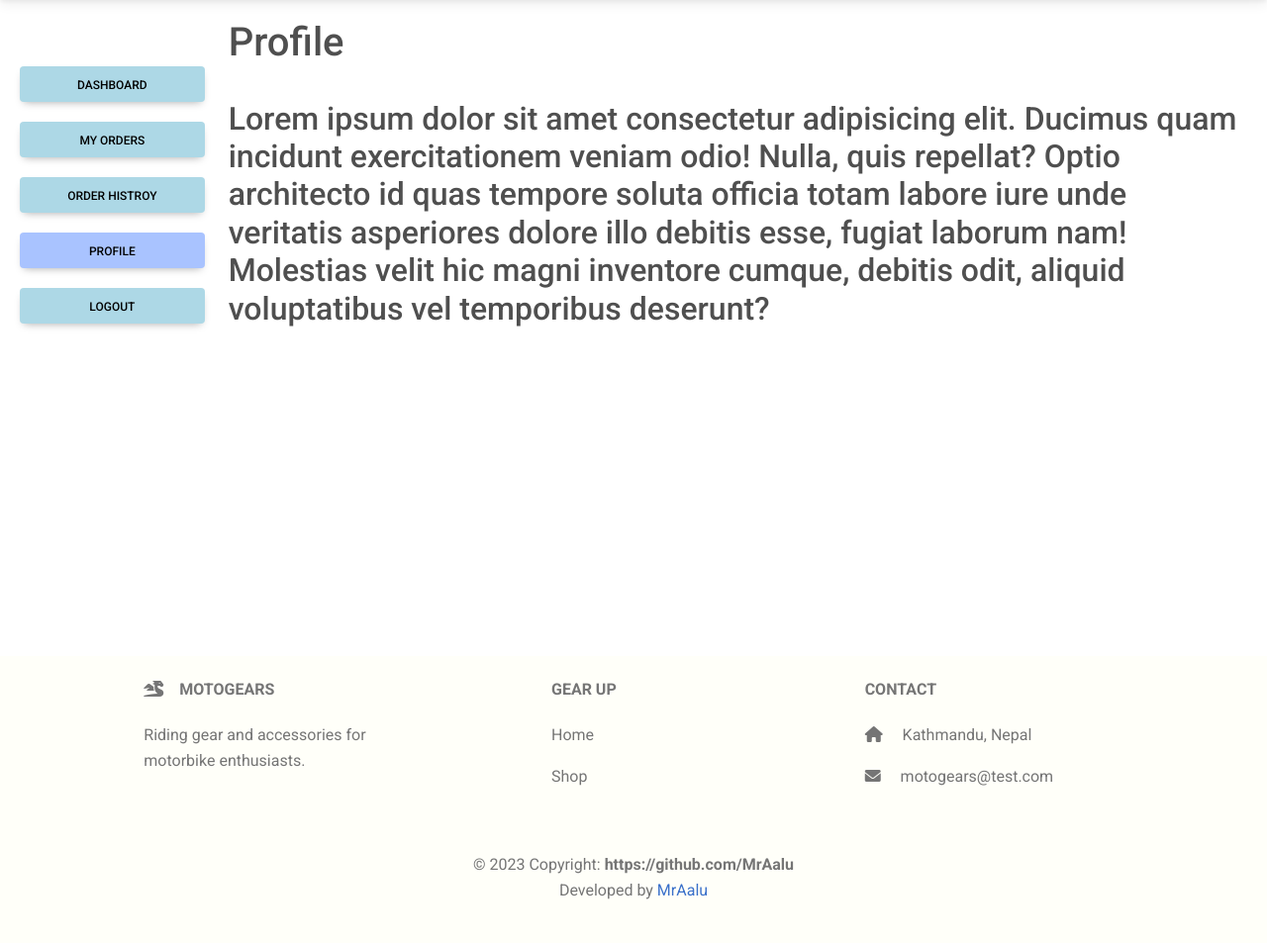
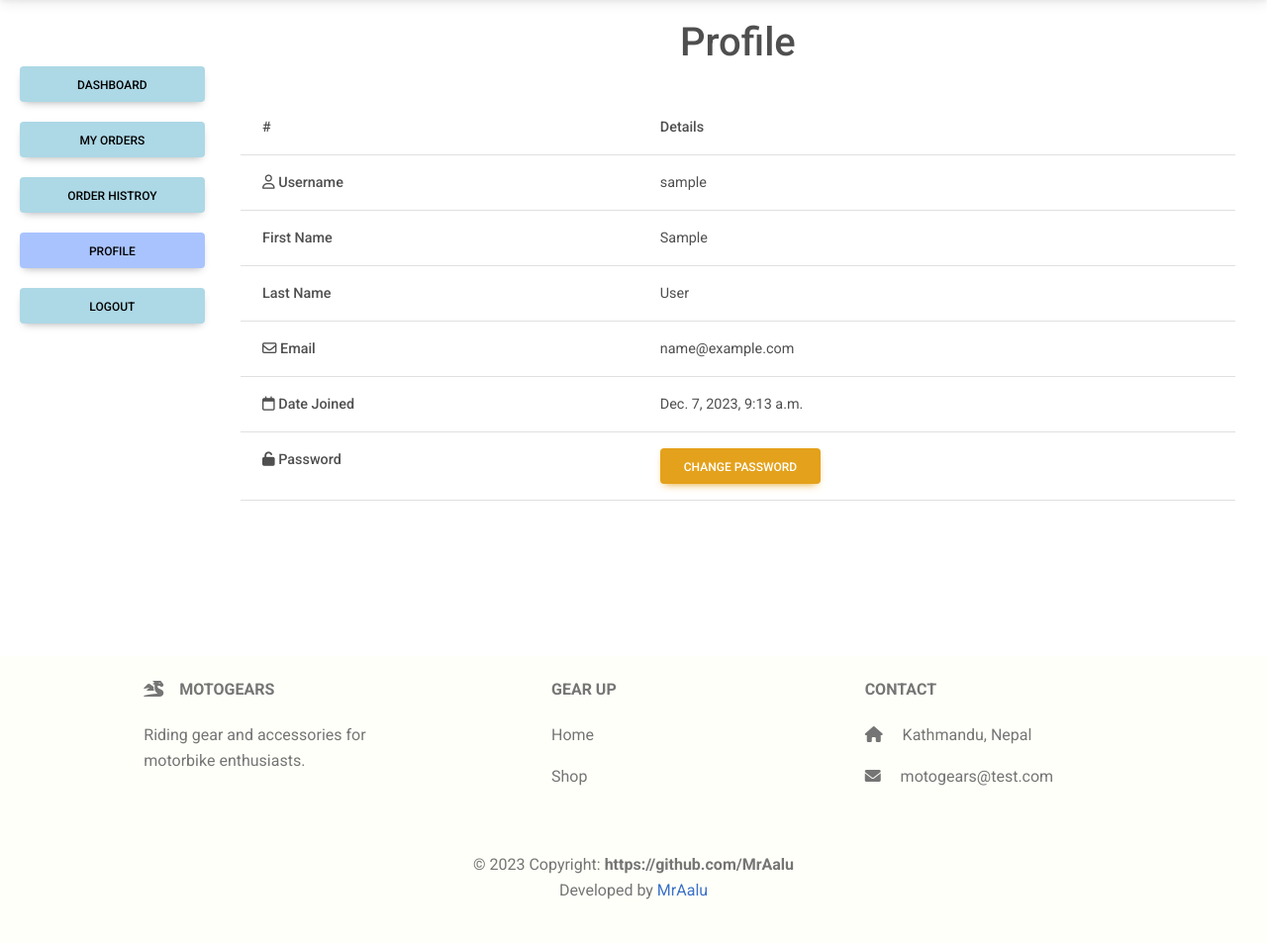
Before and after one commit to MrAalu/Django_Fullstack_Ecommerce_MotoGears, a Django app: page /profile/userprofile/ in a window 1280 px wide. Shown: the part 77-1030 px from the top of the page at 99% size. Run offline with Django 4.2, Linux system fonts and the light colour scheme; the visitor is signed in with stand-in values (Sample User, id 1); data comes from the database, SQL or seed files in the repository; data that the repository does not hold is empty; parts of the project's set-up code (start-up, migrations or seed data) failed here and were passed over; some libraries are stand-ins or nearby versions.

Commit message:
Profile section added on UserProfile

```diff
--- a/userprofile/templates/userprofile/dashboard.html
+++ b/userprofile/templates/userprofile/dashboard.html
@@ -6,7 +6,9 @@
     profile_sidebar_dashboard.style.background = 'rgb(169, 195, 255)'
   </script>
 
-  <h1>Dashboard</h1>
+  <h1 class="h1 text-center">Dashboard</h1>
+
   <br />
-  <h2>Lorem ipsum dolor sit amet consectetur adipisicing elit. Ducimus quam incidunt exercitationem veniam odio! Nulla, quis repellat? Optio architecto id quas tempore soluta officia totam labore iure unde veritatis asperiores dolore illo debitis esse, fugiat laborum nam! Molestias velit hic magni inventore cumque, debitis odit, aliquid voluptatibus vel temporibus deserunt?</h2>
+
+  <p class="text-center">Lorem ipsum dolor sit amet consectetur, adipisicing elit. Nobis, quia.</p>
 {% endblock %}
--- a/userprofile/templates/userprofile/profile.html
+++ b/userprofile/templates/userprofile/profile.html
@@ -6,7 +6,64 @@
     profile_sidebar_profile.style.background = 'rgb(169, 195, 255)'
   </script>
 
-  <h1>Profile</h1>
+  <h1 class="h1 text-center">Profile</h1>
   <br />
-  <h2>Lorem ipsum dolor sit amet consectetur adipisicing elit. Ducimus quam incidunt exercitationem veniam odio! Nulla, quis repellat? Optio architecto id quas tempore soluta officia totam labore iure unde veritatis asperiores dolore illo debitis esse, fugiat laborum nam! Molestias velit hic magni inventore cumque, debitis odit, aliquid voluptatibus vel temporibus deserunt?</h2>
+
+  <div class="container">
+    {% if user_data %}
+      <table class="table">
+        <thead>
+          <tr>
+            <th scope="col">#</th>
+            <th scope="col">Details</th>
+          </tr>
+        </thead>
+        <tbody>
+          <tr>
+            <th>
+              <i class="far fa-user"></i> Username
+            </th>
+            <td>{{ user_data.username }}</td>
+          </tr>
+
+          {% if user_data.first_name %}
+            <tr>
+              <th>First Name</th>
+              <td>{{ user_data.first_name }}</td>
+            </tr>
+          {% endif %}
+
+          {% if user_data.last_name %}
+            <tr>
+              <th>Last Name</th>
+              <td>{{ user_data.last_name }}</td>
+            </tr>
+          {% endif %}
+
+          <tr>
+            <th>
+              <i class="far fa-envelope"></i> Email
+            </th>
+            <td>{{ user_data.email }}</td>
+          </tr>
+
+          <tr>
+            <th>
+              <i class="far fa-calendar"></i> Date Joined
+            </th>
+            <td>{{ user_data.date_joined }}</td>
+          </tr>
+
+          <tr>
+            <th>
+              <i class="fas fa-unlock"></i> Password
+            </th>
+            <td>
+              <a href="{% url 'account_change_password' %}" class="btn btn-warning">Change Password</a>
+            </td>
+          </tr>
+        </tbody>
+      </table>
+    {% endif %}
+  </div>
 {% endblock %}
--- a/userprofile/views.py
+++ b/userprofile/views.py
@@ -1,14 +1,20 @@
 from django.shortcuts import render
 from django.views import View
 from home.models import *
+from django.contrib.auth.models import User
+from django.contrib.auth.decorators import login_required
+from django.utils.decorators import method_decorator
+from django.shortcuts import render, get_object_or_404
 
 
+@method_decorator(login_required(login_url="/accounts/login/"), name="dispatch")
 class ProfileView(View):
     def get(self, request):
         data = {}
         return render(request, "userprofile/dashboard.html", data)
 
 
+@method_decorator(login_required(login_url="/accounts/login/"), name="dispatch")
 class MyOrdersView(View):
     def get(self, request):
         excluded_statuses = ["Delivered", "Cancelled"]
@@ -27,6 +33,7 @@ class MyOrdersView(View):
         return render(request, "userprofile/myorders.html", data)
 
 
+@method_decorator(login_required(login_url="/accounts/login/"), name="dispatch")
 class OrderHistoryView(View):
     def get(self, request):
         excluded_statuses = ["Processing", "Shipping"]
@@ -46,6 +53,9 @@ class OrderHistoryView(View):
 
 
 # User's Profile Details
+@method_decorator(login_required(login_url="/accounts/login/"), name="dispatch")
 class UserProfileView(View):
     def get(self, request):
-        return render(request, "userprofile/profile.html")
+        user_data = get_object_or_404(User, pk=request.user.id)
+        data = {"user_data": user_data}
+        return render(request, "userprofile/profile.html", data)
```
Also changed, not shown: static/templates/account/password_change.html (+13 -10 lines).
